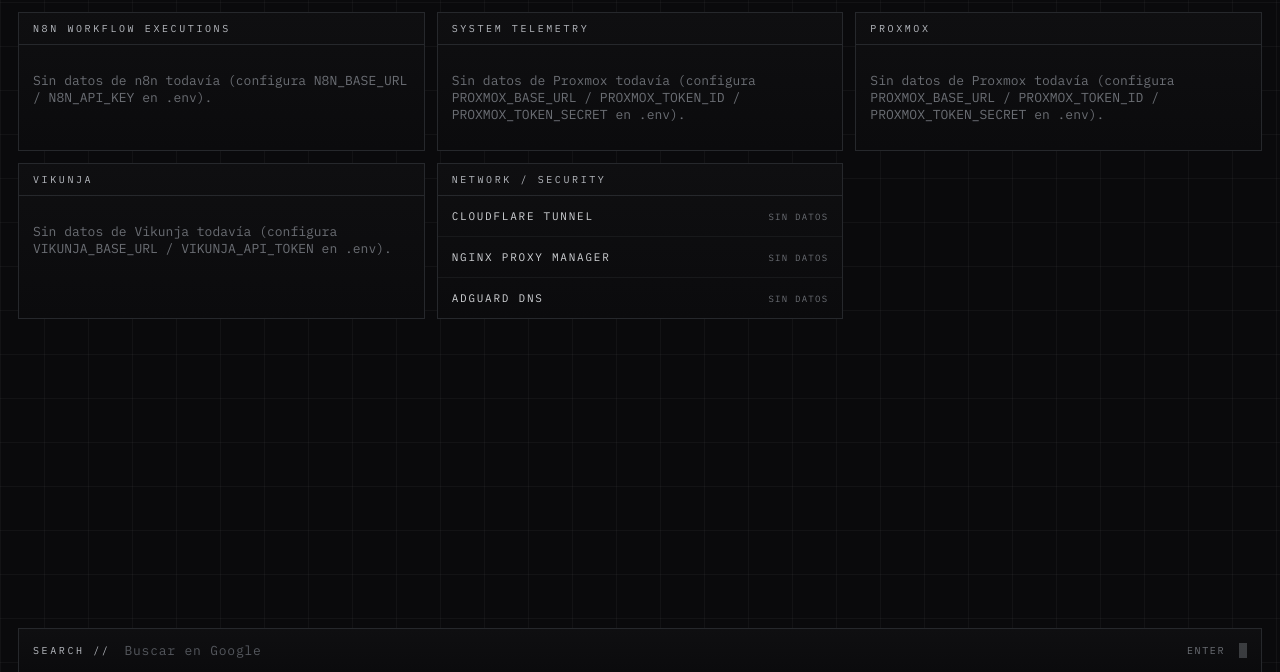
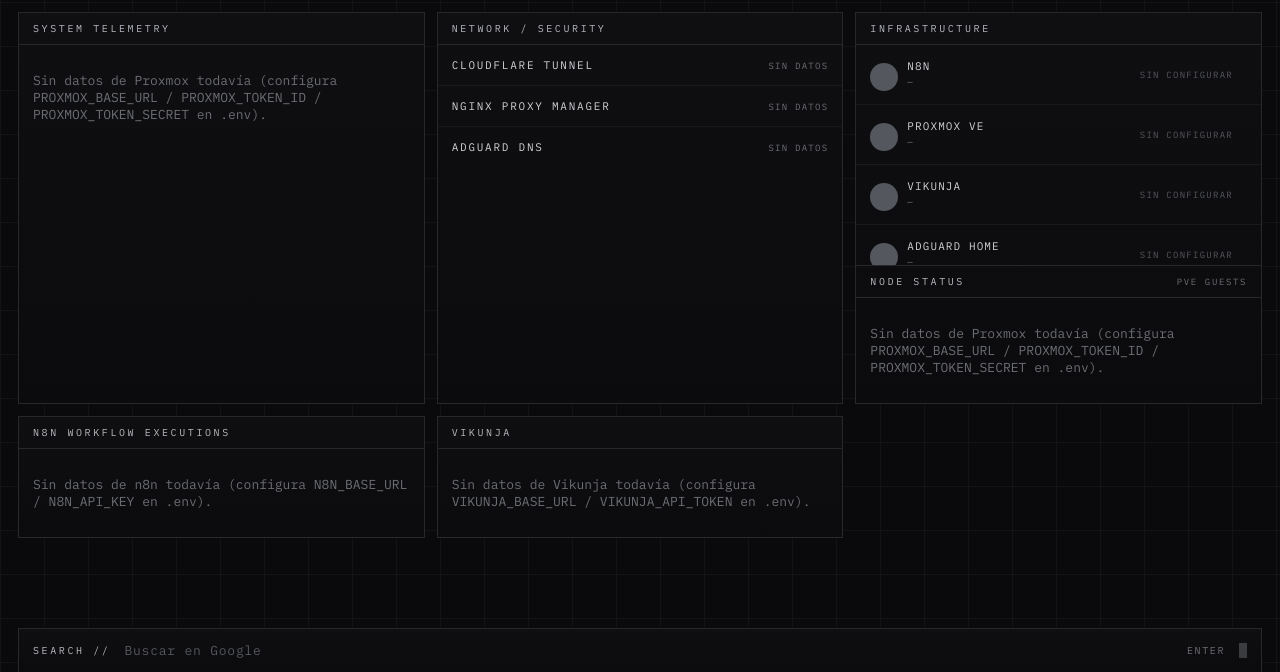
Before and after one commit to gomila17/homepanel, a FastAPI app: page / in a window 1280 px wide. Shown: the part 86-758 px from the top of the page. Run offline with FastAPI, Linux system fonts and the light colour scheme; some libraries are stand-ins or nearby versions.

Commit message:
Add Infrastructure/Node Status panel, reorder panels to match mockup
INFRASTRUCTURE lists all 6 configured integrations as clickable
status rows (online/unreachable/not-configured, derived from real
data already returned by each integration's own status call, not
guessed) with a link to each admin UI. NODE STATUS below it reuses
Proxmox's guest list, replacing the old standalone PROXMOX panel.

Both lists get a fixed max-height with their own scrollbar so the
panel doesn't grow unbounded as more guests/services are added.

Panel order in the grid now follows the mockup: System Telemetry,
Network/Security, Infrastructure, then N8N and Vikunja.

Co-Authored-By: Claude Sonnet 5 <noreply@anthropic.com>

```diff
--- a/app/main.py
+++ b/app/main.py
@@ -49,12 +49,6 @@ async def n8n_executions(request: Request):
     )
 
 
-@app.get("/partials/proxmox")
-async def proxmox_status(request: Request):
-    status = await proxmox.get_status()
-    return templates.TemplateResponse(request, "partials/proxmox_status.html", status)
-
-
 @app.get("/partials/vikunja")
 async def vikunja_tasks(request: Request):
     tasks = await vikunja.get_open_tasks()
@@ -81,6 +75,87 @@ async def network_security(request: Request):
     )
 
 
+@app.get("/partials/infrastructure")
+async def infrastructure(request: Request):
+    executions, proxmox_status, tasks, dns_stats, tunnel, npm_summary = await asyncio.gather(
+        n8n.get_recent_executions(),
+        proxmox.get_status(),
+        vikunja.get_open_tasks(),
+        adguard.get_stats(),
+        cloudflare.get_tunnel_status(),
+        npm.get_summary(),
+    )
+
+    nodes = proxmox_status.get("nodes", [])
+    guests = proxmox_status.get("guests", [])
+    tunnel_url = (
+        f"https://one.dash.cloudflare.com/{config.CLOUDFLARE_ACCOUNT_ID}/networks/tunnels"
+        if config.CLOUDFLARE_ACCOUNT_ID
+        else ""
+    )
+
+    services = [
+        _infra_service(
+            "N8N",
+            config.N8N_BASE_URL,
+            configured=bool(config.N8N_BASE_URL and config.N8N_API_KEY),
+            reachable=bool(executions),
+            meta=f"{len(executions)} EJECUCIONES" if executions else None,
+        ),
+        _infra_service(
+            "PROXMOX VE",
+            config.PROXMOX_BASE_URL,
+            configured=proxmox._configured(),
+            reachable=any(n["online"] for n in nodes),
+            meta=f"{len(guests)} GUESTS" if nodes else None,
+        ),
+        _infra_service(
+            "VIKUNJA",
+            config.VIKUNJA_BASE_URL,
+            configured=vikunja._configured(),
+            reachable=bool(tasks),
+            meta=f"{len(tasks)} TAREAS" if tasks else None,
+        ),
+        _infra_service(
+            "ADGUARD HOME",
+            config.ADGUARD_BASE_URL,
+            configured=adguard._configured(),
+            reachable=bool(dns_stats),
+            meta=f"{dns_stats['avg_latency_ms']} MS" if dns_stats else None,
+        ),
+        _infra_service(
+            "CLOUDFLARE TUNNEL",
+            tunnel_url,
+            configured=cloudflare._configured(),
+            reachable=bool(tunnel),
+            meta=f"{tunnel['routes']} ROUTES" if tunnel else None,
+        ),
+        _infra_service(
+            "NGINX PROXY MANAGER",
+            config.NPM_BASE_URL,
+            configured=npm._configured(),
+            reachable=bool(npm_summary),
+            meta=f"{npm_summary['hosts_total']} HOSTS" if npm_summary else None,
+        ),
+    ]
+
+    return templates.TemplateResponse(
+        request,
+        "partials/infrastructure.html",
+        {"services": services, "guests": guests},
+    )
+
+
+def _infra_service(name: str, url: str, *, configured: bool, reachable: bool, meta: str | None) -> dict:
+    if not configured:
+        state, css = "SIN CONFIGURAR", "muted"
+    elif reachable:
+        state, css = "ONLINE", "ok"
+    else:
+        state, css = "SIN RESPUESTA", "error"
+    return {"name": name, "url": url or "#", "state": state, "css": css, "meta": meta or "—"}
+
+
 @app.get("/partials/weather")
 async def weather_status(request: Request):
     current = await weather.get_current()
--- a/app/static/style.css
+++ b/app/static/style.css
@@ -326,6 +326,15 @@ a:hover {
   color: var(--text-muted);
 }
 
+.panel-header.divider-top {
+  border-top: 1px solid var(--border);
+}
+
+.scroll-list {
+  max-height: 220px;
+  overflow-y: auto;
+}
+
 .row {
   display: flex;
   align-items: center;
@@ -604,3 +613,115 @@ a:hover {
   color: var(--text-dim);
   margin-top: 5px;
 }
+
+/* Infrastructure / node status */
+
+.infra-row {
+  display: flex;
+  align-items: center;
+  justify-content: space-between;
+  gap: 14px;
+  padding: 10px 14px;
+  border-bottom: 1px solid var(--border-soft);
+  color: var(--text-secondary);
+}
+
+.infra-row:hover {
+  background: var(--hover-bg);
+}
+
+.infra-row-main {
+  display: flex;
+  align-items: flex-start;
+  gap: 9px;
+  min-width: 0;
+}
+
+.infra-row-text {
+  min-width: 0;
+}
+
+.dot-lead {
+  width: 6px;
+  height: 6px;
+  border-radius: 50%;
+  flex: none;
+  margin-top: 4px;
+  background: var(--text-dim);
+}
+
+.dot-lead.ok {
+  background: var(--ok);
+}
+
+.dot-lead.error {
+  background: var(--error);
+}
+
+.infra-name {
+  display: block;
+  font-size: 11px;
+  letter-spacing: 0.1em;
+  color: var(--text-secondary);
+}
+
+.infra-meta {
+  display: block;
+  font-size: 9px;
+  color: var(--text-muted);
+  letter-spacing: 0.14em;
+  margin-top: 3px;
+  font-variant-numeric: tabular-nums;
+}
+
+.infra-state {
+  font-size: 9px;
+  letter-spacing: 0.14em;
+  flex: none;
+  white-space: nowrap;
+}
+
+.infra-state.ok {
+  color: var(--ok);
+}
+
+.infra-state.error {
+  color: var(--error);
+}
+
+.infra-state.muted {
+  color: var(--text-dim);
+}
+
+.node-row {
+  display: grid;
+  grid-template-columns: 60px 1fr auto;
+  align-items: center;
+  gap: 8px;
+  padding: 8px 14px;
+  border-bottom: 1px solid var(--border-soft);
+}
+
+.node-id {
+  font-size: 10px;
+  color: var(--text-muted);
+}
+
+.node-name {
+  font-size: 11px;
+  color: var(--text-secondary);
+  letter-spacing: 0.08em;
+}
+
+.node-meta {
+  display: flex;
+  align-items: center;
+  gap: 7px;
+  justify-content: flex-end;
+}
+
+.node-mem {
+  font-size: 9px;
+  color: var(--text-muted);
+  font-variant-numeric: tabular-nums;
+}
--- a/app/templates/index.html
+++ b/app/templates/index.html
@@ -2,6 +2,33 @@
 
 {% block content %}
 <main class="console-grid">
+  <section class="panel">
+    <div class="panel-header">
+      <span class="label">SYSTEM TELEMETRY</span>
+    </div>
+    <div id="system-telemetry" hx-get="/partials/system-telemetry" hx-trigger="load, every 30s">
+      <p class="muted">Cargando telemetr&iacute;a del host...</p>
+    </div>
+  </section>
+
+  <section class="panel">
+    <div class="panel-header">
+      <span class="label">NETWORK / SECURITY</span>
+    </div>
+    <div id="network-security" hx-get="/partials/network-security" hx-trigger="load, every 30s">
+      <p class="muted">Cargando estado de red...</p>
+    </div>
+  </section>
+
+  <section class="panel">
+    <div class="panel-header">
+      <span class="label">INFRASTRUCTURE</span>
+    </div>
+    <div id="infrastructure" hx-get="/partials/infrastructure" hx-trigger="load, every 30s">
+      <p class="muted">Cargando infraestructura...</p>
+    </div>
+  </section>
+
   <section class="panel">
     <div class="panel-header">
       <span class="label">N8N WORKFLOW EXECUTIONS</span>
@@ -13,38 +40,11 @@
 
   <section class="panel">
     <div class="panel-header">
-      <span class="label">SYSTEM TELEMETRY</span>
-    </div>
-    <div id="system-telemetry" hx-get="/partials/system-telemetry" hx-trigger="load, every 30s">
-      <p class="muted">Cargando telemetr&iacute;a del host...</p>
-    </div>
-  </section>
-
-  <section class="panel">
-    <div class="panel-header">
-      <span class="label">PROXMOX</span>
-    </div>
-    <div id="proxmox" hx-get="/partials/proxmox" hx-trigger="load, every 30s">
-      <p class="muted">Cargando estado de Proxmox...</p>
-    </div>
-  </section>
-
-  <section class="panel">
-    <div class="panel-header">
       <span class="label">VIKUNJA</span>
     </div>
     <div id="vikunja" hx-get="/partials/vikunja" hx-trigger="load, every 30s">
       <p class="muted">Cargando tareas de Vikunja...</p>
     </div>
   </section>
-
-  <section class="panel">
-    <div class="panel-header">
-      <span class="label">NETWORK / SECURITY</span>
-    </div>
-    <div id="network-security" hx-get="/partials/network-security" hx-trigger="load, every 30s">
-      <p class="muted">Cargando estado de red...</p>
-    </div>
-  </section>
 </main>
 {% endblock %}
--- /dev/null
+++ b/app/templates/partials/infrastructure.html
@@ -0,0 +1,37 @@
+<div class="scroll-list">
+  {% for s in services %}
+  <a href="{{ s.url }}" target="_blank" rel="noopener" class="infra-row">
+    <span class="infra-row-main">
+      <span class="dot-lead {{ s.css }}"></span>
+      <span class="infra-row-text">
+        <span class="infra-name">{{ s.name }}</span>
+        <span class="infra-meta">{{ s.meta }}</span>
+      </span>
+    </span>
+    <span class="infra-state {{ s.css }}">{{ s.state }}</span>
+  </a>
+  {% endfor %}
+</div>
+
+<div class="panel-header divider-top">
+  <span class="label">NODE STATUS</span>
+  <span class="meta">PVE GUESTS</span>
+</div>
+<div class="scroll-list">
+  {% if guests %}
+  {% for g in guests %}
+  <div class="node-row">
+    <span class="node-id">{{ g.kind }} {{ g.vmid }}</span>
+    <span class="node-name">{{ g.name }}</span>
+    <span class="node-meta">
+      <span class="node-mem">RAM {{ g.mem_pct }}%</span>
+      <span class="status {{ 'ok' if g.running else 'error' }}">
+        <span class="dot"></span>{{ "RUNNING" if g.running else "STOPPED" }}
+      </span>
+    </span>
+  </div>
+  {% endfor %}
+  {% else %}
+  <p class="muted">Sin datos de Proxmox todav&iacute;a (configura PROXMOX_BASE_URL / PROXMOX_TOKEN_ID / PROXMOX_TOKEN_SECRET en .env).</p>
+  {% endif %}
+</div>
--- a/app/templates/partials/proxmox_status.html
+++ /dev/null
@@ -1,22 +0,0 @@
-{% if nodes %}
-{% for node in nodes %}
-<div class="row">
-  <span>{{ node.name }}</span>
-  <span class="status {{ 'ok' if node.online else 'error' }}">
-    <span class="dot"></span>{{ "ONLINE" if node.online else "OFFLINE" }}
-  </span>
-  <span class="muted" style="padding: 0">CPU {{ node.cpu_pct }}% · RAM {{ node.mem_pct }}%</span>
-</div>
-{% endfor %}
-{% for guest in guests %}
-<div class="row">
-  <span>{{ guest.kind }} {{ guest.vmid }} — {{ guest.name }}</span>
-  <span class="status {{ 'ok' if guest.running else 'error' }}">
-    <span class="dot"></span>{{ "RUNNING" if guest.running else "STOPPED" }}
-  </span>
-  <span class="muted" style="padding: 0">RAM {{ guest.mem_pct }}%</span>
-</div>
-{% endfor %}
-{% else %}
-<p class="muted">Sin datos de Proxmox todav&iacute;a (configura PROXMOX_BASE_URL / PROXMOX_TOKEN_ID / PROXMOX_TOKEN_SECRET en .env).</p>
-{% endif %}
```
